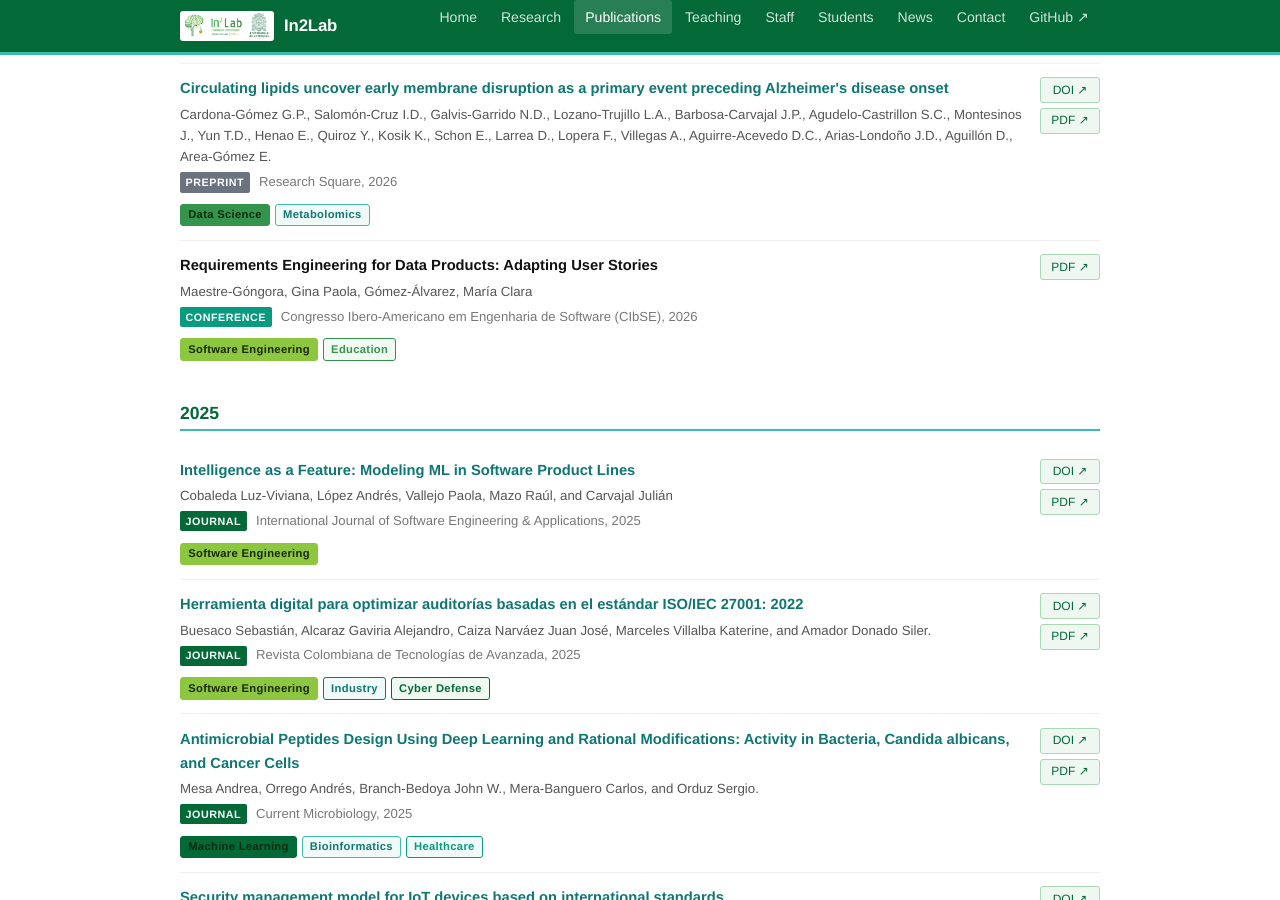
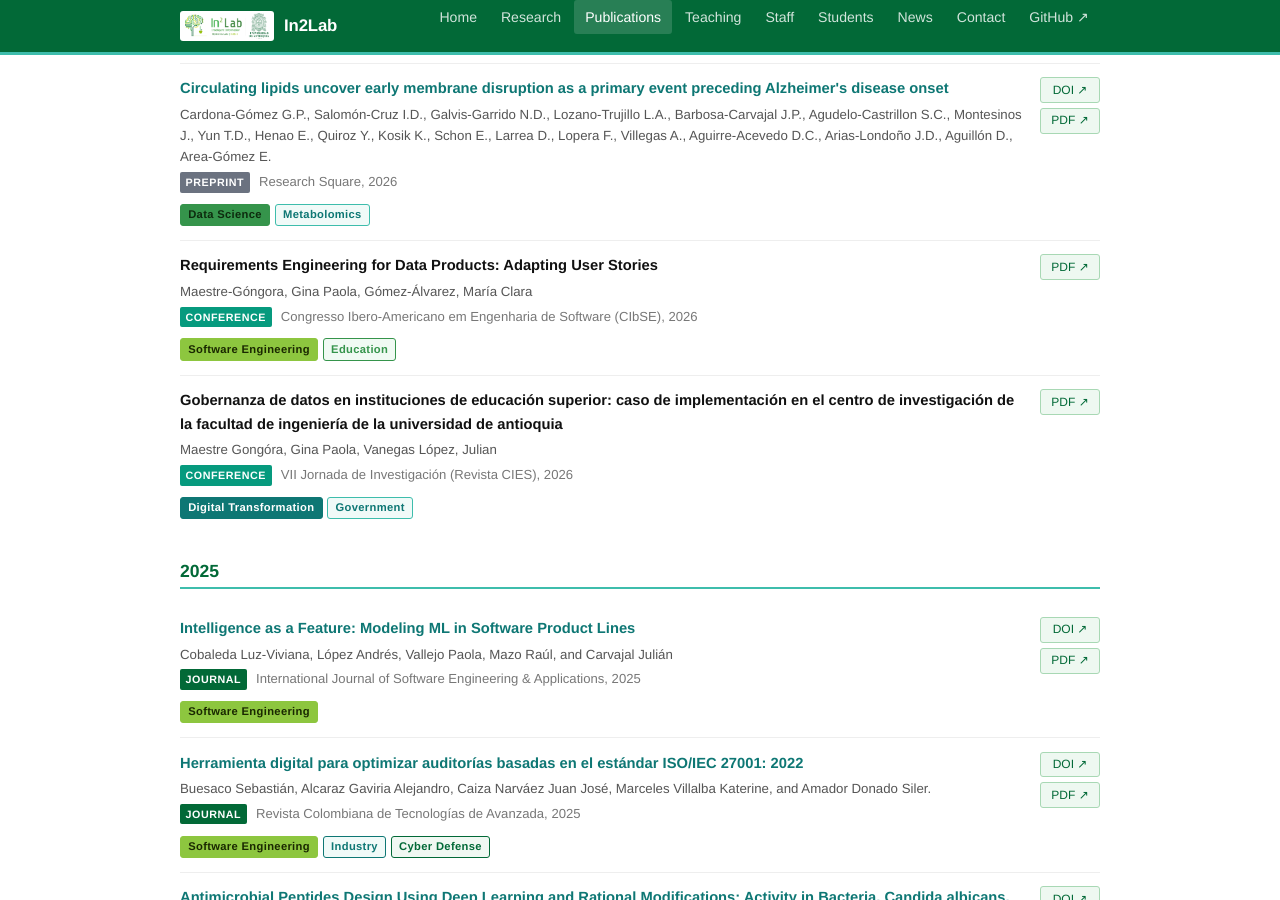
Before and after one commit to IN2LABUDEA/IN2LABUDEA.github.io, a Jekyll site: the page built from publications.html, in a window 1280 px wide and 900 px high, scrolled down 1032 px. Built offline with Jekyll 4.4.1, drawn with Linux system fonts in a browser that asks for light colours; some of the changed text lies outside the part shown.

Commit message:
Update publications.yml

```diff
--- a/_data/publications.yml
+++ b/_data/publications.yml
@@ -499,3 +499,14 @@
   doi: "10.26507/paper.4389"
   pdf: "https://acofipapers.org/index.php/eiei/article/view/4389/2771"
   code: null
+
+- title: "Gobernanza de datos en instituciones de educación superior: caso de implementación en el centro de investigación de la facultad de ingeniería de la universidad de antioquia"
+  authors: "Maestre Gongóra, Gina Paola, Vanegas López, Julian"
+  venue: "VII Jornada de Investigación (Revista CIES)"
+  year: 2026
+  pages: "102-103"
+  type: conference
+  tags: [digtrans, Government]
+  doi: null
+  pdf: "http://revista.escolme.edu.co/index.php/cies/article/view/637/626"
+  code: null
```
